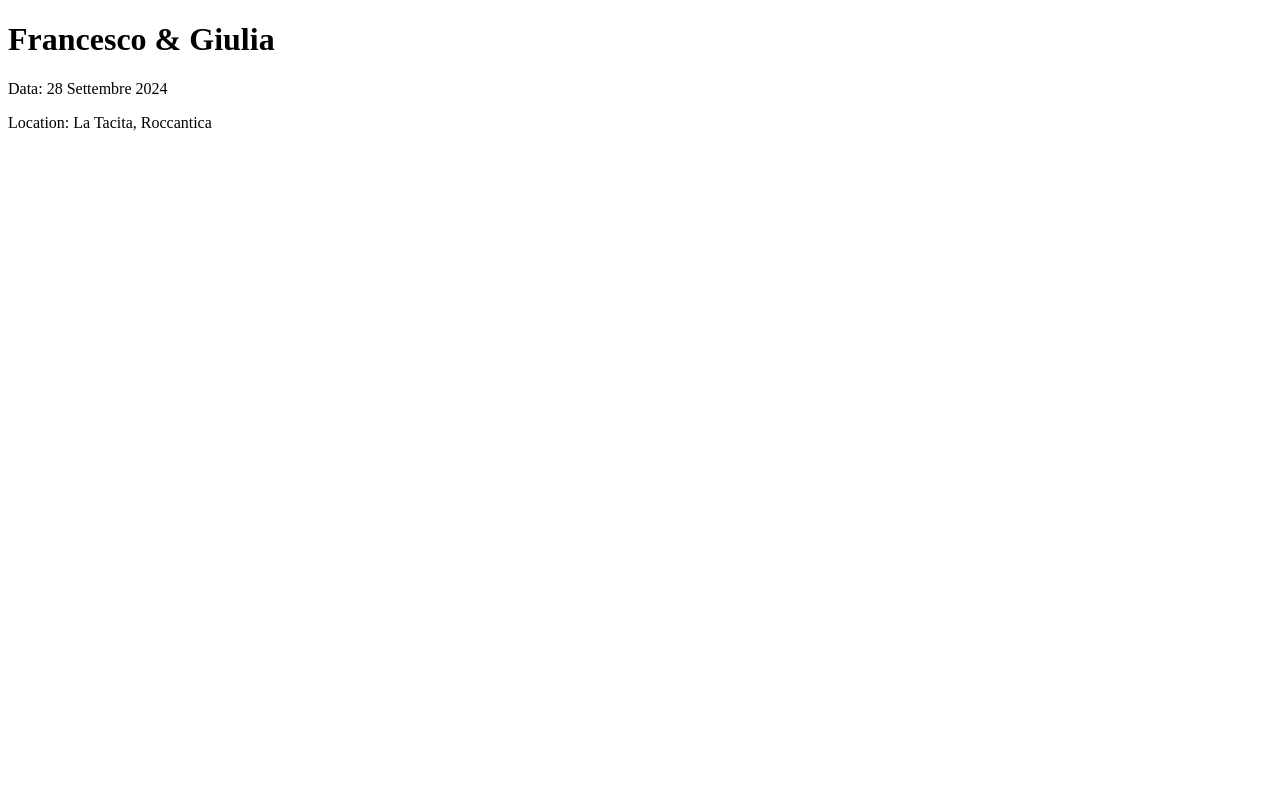
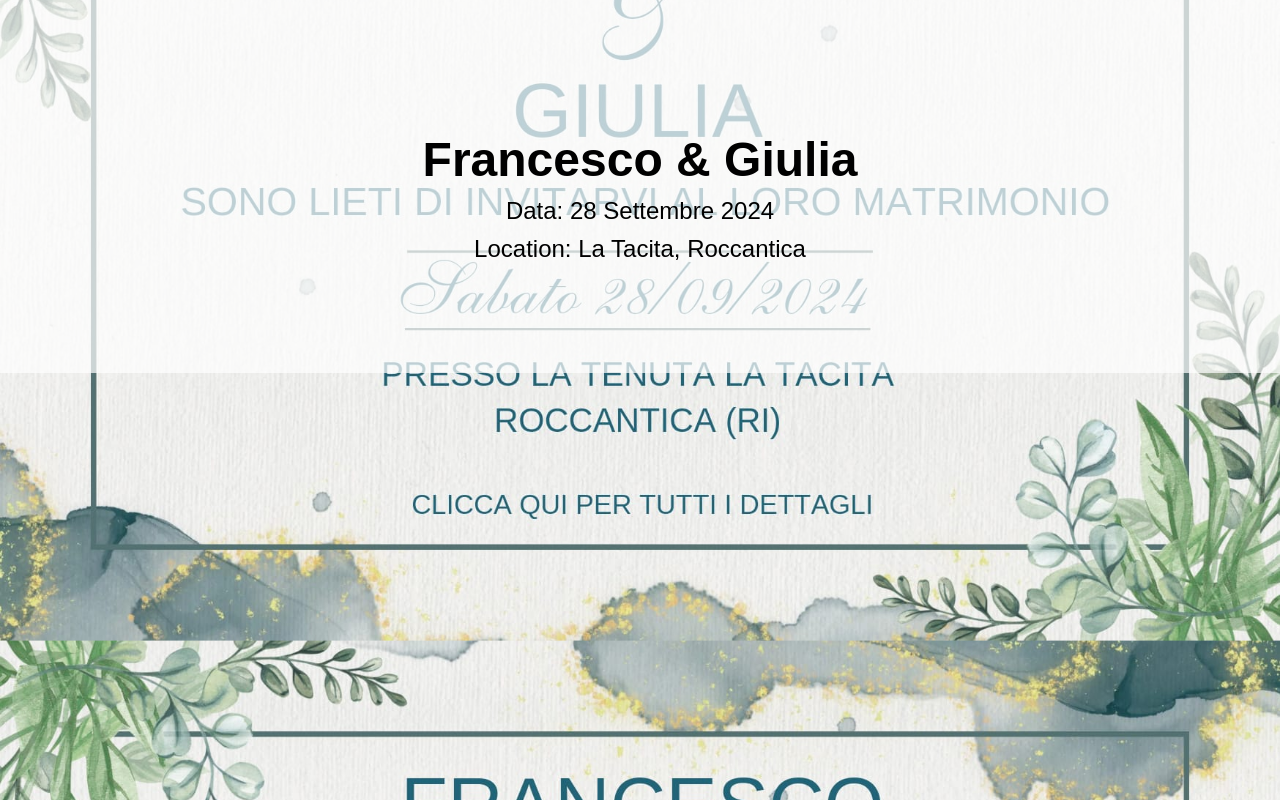
Before and after one commit to fraflora/FrancescoAndGiuliaWedding, a plain HTML site: page index.html in a window 1280 px wide. Drawn offline with Linux system fonts and the light colour scheme.

Commit message:
Update style.css

```diff
--- a/style.css
+++ b/style.css
@@ -1,18 +1,25 @@
-<!-- index.html -->
-<!DOCTYPE html>
-<html lang="en">
-<head>
-    <meta charset="UTF-8">
-    <meta http-equiv="X-UA-Compatible" content="IE=edge">
-    <meta name="viewport" content="width=device-width, initial-scale=1.0">
-    <link rel="stylesheet" href="style.css">
-    <title>Matrimonio Francesco e Giulia</title>
-</head>
-<body>
-    <div class="cover">
-        <h1>Francesco & Giulia</h1>
-        <p>Data: 28 Settembre 2024</p>
-        <p>Location: La Tacita, Roccantica</p>
-    </div>
-</body>
-</html>
+/* style.css */
+body {
+    margin: 0;
+    padding: 0;
+    font-family: 'Arial', sans-serif;
+    background-image: url('Invito.jpg'); /* Sostituisci con il nome del tuo file immagine */
+    background-size: cover;
+    background-position: center;
+}
+
+.cover {
+    background-color: rgba(255, 255, 255, 0.7); /* Opzionale: sfondo semitrasparente per migliorare la leggibilità del testo */
+    text-align: center;
+    padding: 100px;
+}
+
+h1 {
+    font-size: 3em;
+    margin-bottom: 10px;
+}
+
+p {
+    font-size: 1.5em;
+    margin: 10px 0;
+}
```
